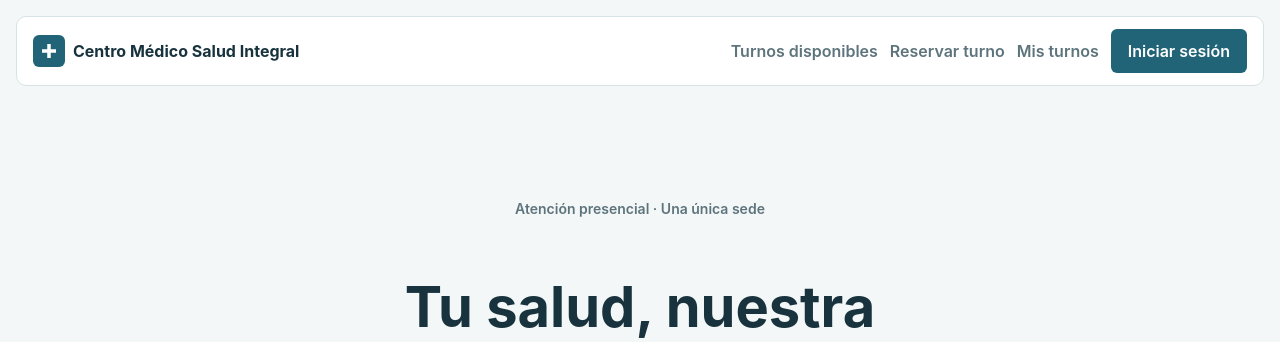
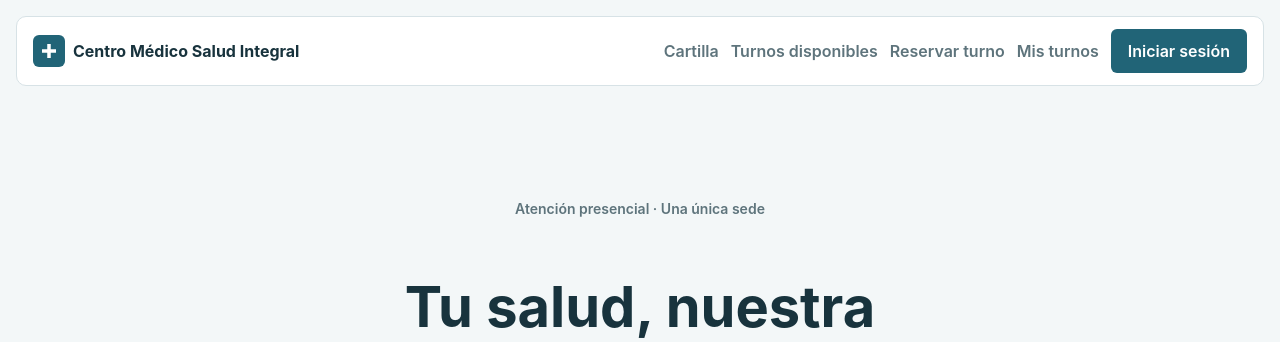
Before and after one commit to Jcasco-Fiuba/centro-medico-salud-integral, a Flask app: page / in a window 1280 px wide. Shown: the top 342 px of the page. Run offline with Flask 3, Linux system fonts and the light colour scheme.

Commit message:
feat(publico): se agrega el link a la cartilla en la barra pública

```diff
--- a/frontend/templates/components/nav_publico.html
+++ b/frontend/templates/components/nav_publico.html
@@ -21,6 +21,7 @@
   </div>
 
   <nav id="nav-publico-menu" class="public-home__nav nav-collapsible" aria-label="Accesos principales">
+    <a class="public-home__link" href="{{ url_for('public.cartilla') }}">Cartilla</a>
     <a class="public-home__link" href="{{ url_for('public.turnos_disponibles') }}">Turnos disponibles</a>
     <a class="public-home__link" href="{{ url_for('paciente.elegir_especialidad') }}">Reservar turno</a>
     <a class="public-home__link" href="{{ url_for('paciente.mis_turnos') }}">Mis turnos</a>
```
